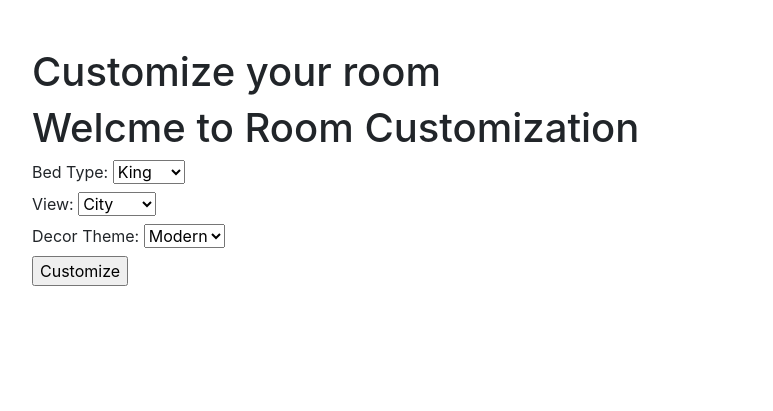
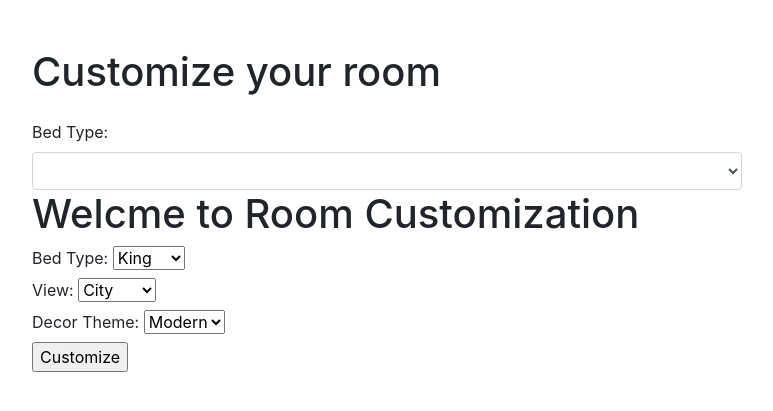
Before and after one commit to MegatShafiy/PROJECT-TT9L-06, a Flask app: page / in a window 1280 px wide. Shown: the top 411 px of the page, without its empty margins (253-1026 px from the left). Run offline with Flask 3, Linux system fonts and the light colour scheme; lists and menus that the app fills with data are empty; some libraries are stand-ins or nearby versions.

Commit message:
Update index.html
bed type label

```diff
--- a/Hotel Reservation System/ROOM CUSTOMIZATION/templates/index.html
+++ b/Hotel Reservation System/ROOM CUSTOMIZATION/templates/index.html
@@ -10,6 +10,12 @@
     <div class="container">
         <div class="col-md-8 offset-md-2">
             <h1 class="mt-5">Customize your room</h1>
+            <form action="/customize" method="POST" class="mt-4">
+                <div class="form-group">
+                    <label for="bed_type">Bed Type:</label>
+                    <select name="bed_type" id="bed_type" class="form-control"></select>
+
+
     <h1>Welcme to Room Customization</h1>
     <form action="/customize" method="post">
         <label for="bed_type">Bed Type:</label>
```
